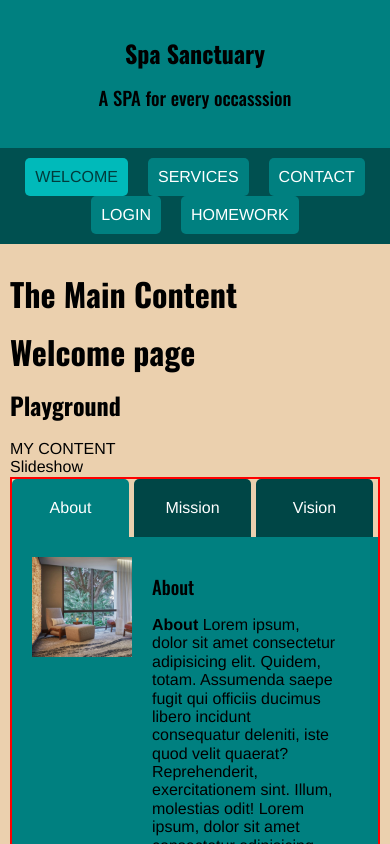
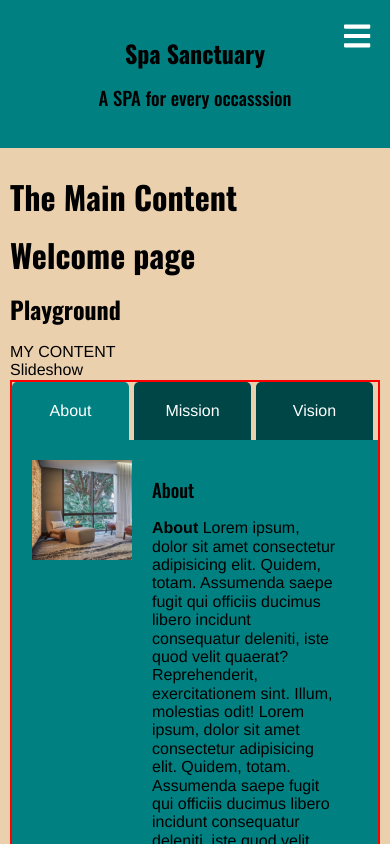
Before and after one commit to aaliyahshen/uclax_web1_aaliyah, a React (Create React App) app: page / in a window 390 px wide. Shown: the top 844 px of the page. Built offline with nearby package versions, Linux system fonts and the light colour scheme.

Commit message:
adding hamburger icon

```diff
--- a/src/React/App.jsx
+++ b/src/React/App.jsx
@@ -5,7 +5,7 @@ import styled from 'styled-components';
 import { MediaQueryProvider } from 'common/mediaQueries/useMediaQuery.js';
 
 import Header from './Layout/Header.jsx';
-import Nav from './Layout/Nav.jsx';
+import Navigation from './Layout/Navigation/Navigation.jsx';
 import Main from './Layout/Main.jsx';
 import Footer from './Layout/Footer.jsx';
 
@@ -16,7 +16,7 @@ const App = () => {
             <BrowserRouter>
                 <AppStyled>
                     <Header />
-                    <Nav />
+                    <Navigation />
                     <Main />
                     <Footer />
                 </AppStyled>
--- a/src/React/Homework/Homework.jsx
+++ b/src/React/Homework/Homework.jsx
@@ -128,7 +128,7 @@ const Homework = () => {
                 number= { 9 }
                 question= 'What does it mean for a company to be Agile? What are the pros and cons of being agile?'
             >
-                <p>Agile is a software development methodology. It breaks up the software development process into minimal viable products—the smallest and simplest of what one tries to build. The software is then put out to the market. The software is improved as it receives feedback and encounters problems. </p>
+                <p>Agile is a software development methodology. It breaks up the software development process into minimal viable products—the smallest and simplest of what one tries to build. The software is then put out to the market. The software is improved as it receives feedback and encounters problems. There are people who are very passionate about Agile and more details can be found at the Agile manifesto.</p>
                 <p>Another main software development methodology is waterfall. With this method, one thinks about the specificity of the software ideas carefully, takes time to do lots of research, then devotes some time to develop it and also makes sure that everything works. </p>
                 <p>Agile works the best when the software requires small updates and with the emphasis of getting to the market fast. Examples include social media apps, in which the competition is very fierce,  and there's a big need to adapt to customer's need through updates. </p>
                 <p>Waterfall works the best when the quality of the software is more important than the speed and that it is important for the software to work. An example is banking app, in which both the bank and the customers could suffer consequences if there are mistakes. </p>
--- /dev/null
+++ b/src/React/Layout/Navigation/Hamburger.jsx
@@ -0,0 +1,24 @@
+import React from 'react';
+import styled from 'styled-components';
+
+import { FontAwesomeIcon } from '@fortawesome/react-fontawesome';
+import {
+    faBars,
+} from '@fortawesome/free-solid-svg-icons';
+
+const Hamburger = ({onClick}) => {
+
+    return (
+        <HamburgerStyled className='Hamburger' onClick={ onClick }>
+            <FontAwesomeIcon icon={ faBars } />
+        </HamburgerStyled>
+    );
+}
+
+export default Hamburger;
+
+const HamburgerStyled = styled.div`
+    font-size: 30px;
+    color: white;
+    cursor: pointer;
+`;
--- a/src/React/Layout/Nav.jsx
+++ b/src/React/Layout/Navigation/Nav.jsx
@@ -2,9 +2,12 @@ import React from 'react';
 import styled from 'styled-components';
 import { NavLink} from 'react-router-dom';
 
+/* Scripts ---------------------------*/
+import { mediaQueries } from 'common/mediaQueries/mediaQueries.js';
+
 const Nav = () => {
     return (
-         <NavStyled>
+        <NavStyled>
             <NavLink to="/" exact>Welcome</NavLink>
             <NavLink to="/services">Services</NavLink>
             <NavLink to="/contact">Contact</NavLink>
@@ -18,17 +21,16 @@ export default Nav;
 
 const NavStyled = styled.nav`
     background-color: #005050;
-    color: white;
     padding: 10px;
     text-align: center;
 
     a {
-        display: inline-block;
+        display: block;
         background-color: teal;
         color: white;
         padding: 10px;
         border-radius: 5px;
-        margin: 0px 10px;
+        margin: 5px 0px;
 
         text-decoration: none;
         text-transform: uppercase;
@@ -43,4 +45,13 @@ const NavStyled = styled.nav`
             background-color: #00baba;
         }
     }
+
+    @media ${mediaQueries.mdUp} {
+        a {
+            display: inline-block;
+            margin: 0px 10px;
+            font-size: 16px;
+            border-radius: 5px;
+        }
+    }
 `;
--- /dev/null
+++ b/src/React/Layout/Navigation/Navigation.jsx
@@ -0,0 +1,42 @@
+import React, { useState, useEffect } from 'react';
+import styled from 'styled-components';
+
+/* Scripts ---------------------------*/
+import { useMediaQuery } from 'common/mediaQueries/useMediaQuery.js';
+
+import Hamburger from './Hamburger.jsx';
+import Nav from './Nav.jsx';
+
+const Navigation = () => {
+
+    const [showMenu, showMenuUpdate] = useState(false);
+    const { media } = useMediaQuery();
+
+    console.log('media.mdUp', media.mdUp);
+
+    useEffect(() => {
+        showMenuUpdate(media.mdUp);
+    }, [media.mdUp]);
+
+    const handleToggle = () => {
+        showMenuUpdate(!showMenu);
+    }
+
+    return (
+        <NavigationStyled className='Navigation'>
+            <Hamburger onClick={ handleToggle } />
+            { showMenu && <Nav /> }
+        </NavigationStyled>
+    );
+}
+
+export default Navigation;
+
+const NavigationStyled = styled.div`
+    .Hamburger {
+        position: absolute;
+        top: 20px;
+        right: 20px;
+    }
+
+`;
```
